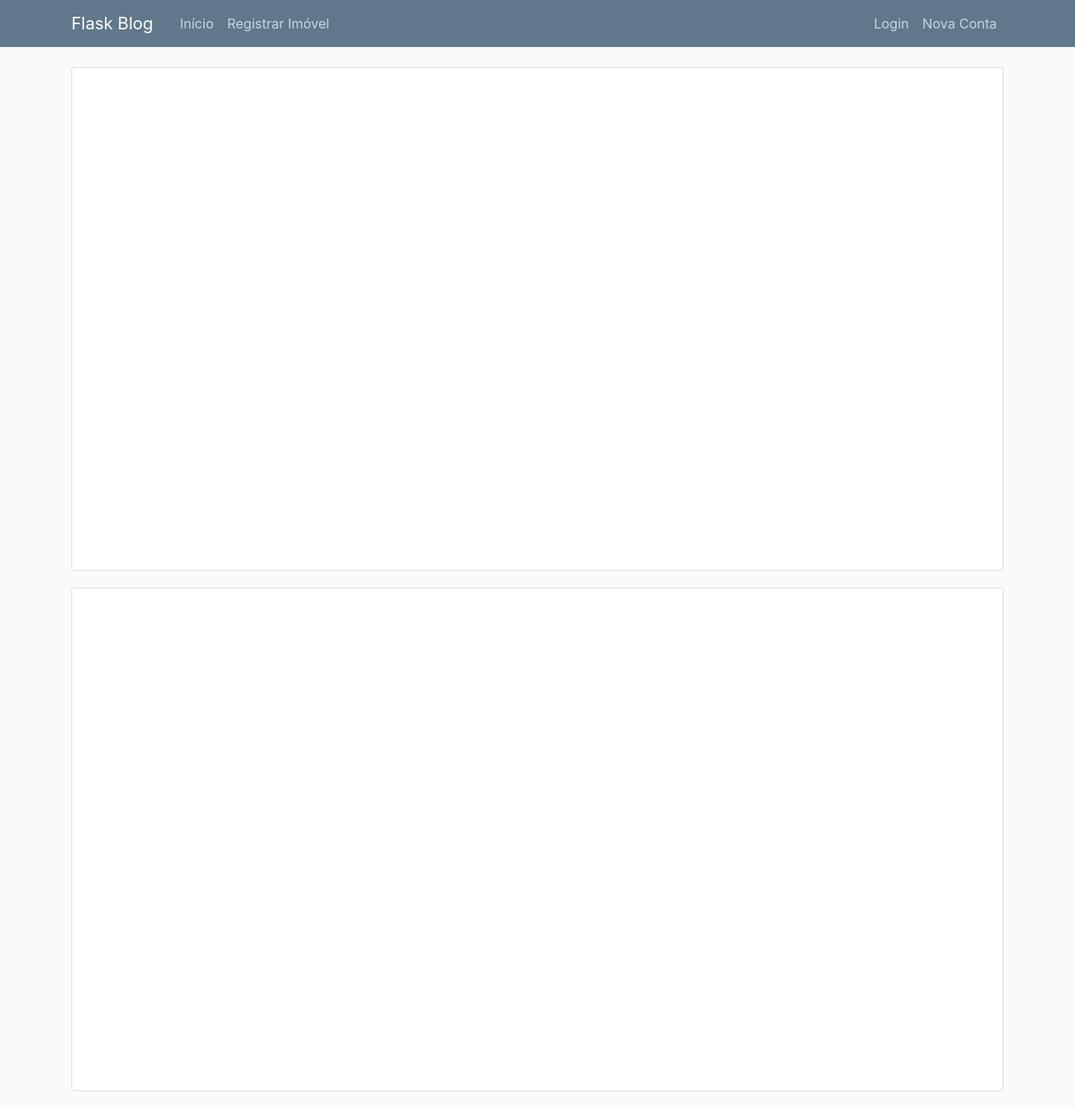
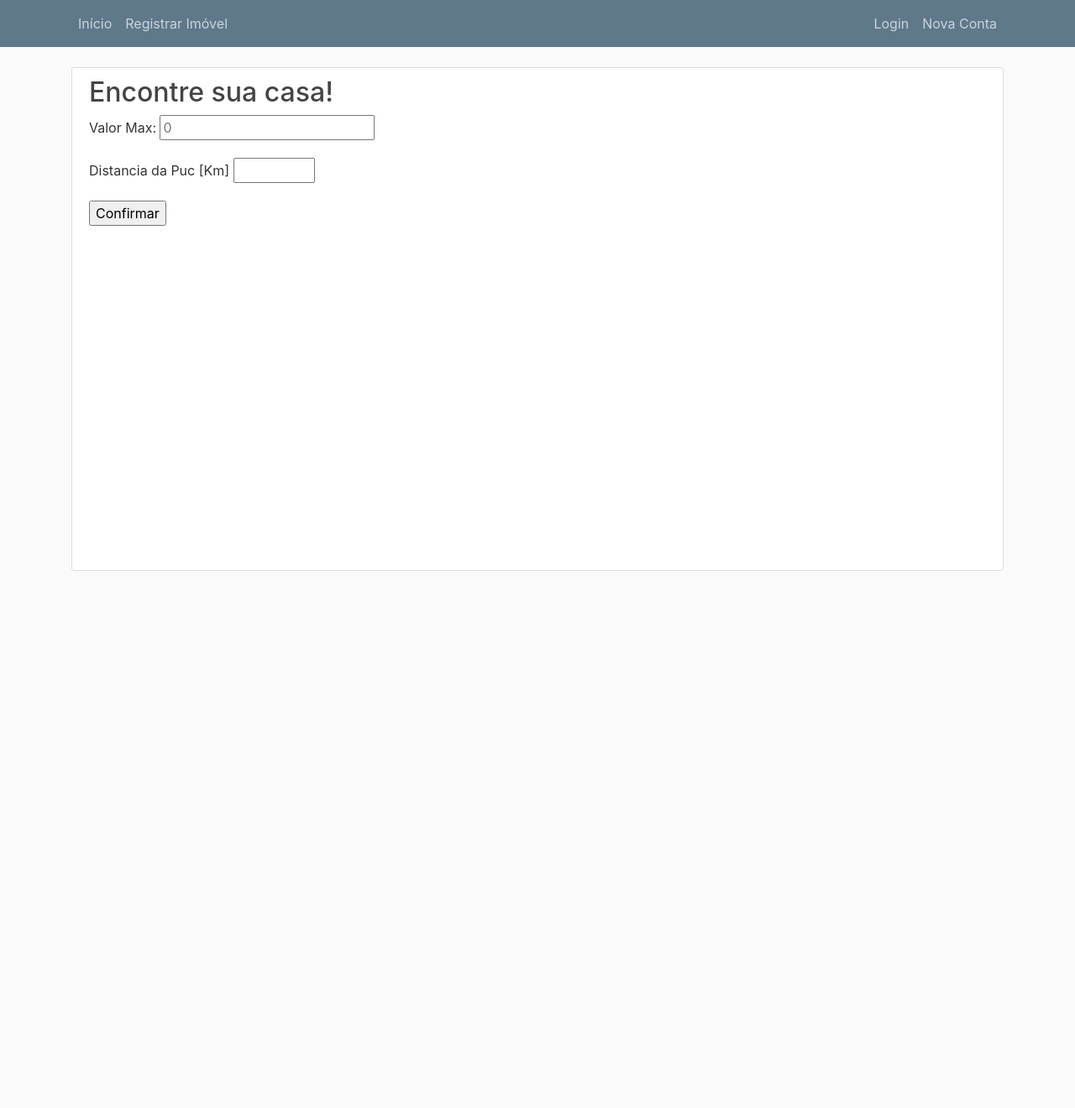
Before and after one commit to brunapcs/INF1410, a Flask app: template templates/map.html in a window 1280 px wide. Shown: the whole page at 84% size. After the commit the page ends 680 px from the top, so only its background shows below. Run offline with Flask 2, Linux system fonts and the light colour scheme; the template is opened without the code that fills it, so the values that code supplies are empty; parts of the project's set-up code (start-up, migrations or seed data) failed here and were passed over; some libraries are stand-ins or nearby versions.

Commit message:
Layout correto

```diff
--- a/app.py
+++ b/app.py
@@ -1,7 +1,6 @@
 from flask import Flask, render_template
 from flask_googlemaps import GoogleMaps, Map
 from home import Home
-from flask_sqlalchemy import SQLAlchemy
 from flask import request, redirect
 import database
 import googlemaps
@@ -33,31 +32,70 @@ def gen_markers(homes):
 
 @app.route("/" ,  methods=['GET', 'POST'])
 def mapview():
+    if request.method == 'POST': ##filtra imoveis disponiveis
+        valor = request.form['valor']
+        raio = request.form['distancia']
 
-    homes = database.get_homes_list()
-    rmarkers = gen_markers(homes)
 
-    mymap = Map(
-        identifier="sndmap",
-        style=(
-            "height:75%;"
-            "width:50%;"
-            "top:100px;"
-            "left:550px;"
-            "position:absolute;"
-            "zIndex:999;"
-        ),
-        lat=-22.978993,
-        lng=-43.233160,
-        markers = rmarkers,
-        zoom="16"
-    )
+        homes = database.get_filtered_home_list(valor, raio)
+        rmarkers = gen_markers(homes)
 
-    return render_template('map.html', sndmap=mymap)
+        circle = {
+            'stroke_color': '#FF00FF',
+            'stroke_opacity': 5.0,
+            'stroke_weight': 7,
+            'fill_color': '#FFFFFF',
+            'fill_opacity': .8,
+            'center': {
+                'lat': -22.978993,
+                'lng': -43.232999
+            },
+            'radius': raio,
+        }
+
+        mymap = Map(
+            identifier="sndmap",
+            style=(
+                "height:75%;"
+                "width:50%;"
+                "top:100px;"
+                "left:550px;"
+                "position:absolute;"
+                "zIndex:999;"
+            ),
+            lat=-22.978993,
+            lng= -43.232999,
+            markers=rmarkers,
+            zoom="16",
+            circles=[circle]
+        )
+
+        return render_template('map.html', sndmap=mymap)
+
+    else:
+        homes = database.get_homes_list()
+        rmarkers = gen_markers(homes)
+
+        mymap = Map(
+            identifier="sndmap",
+            style=(
+                "height:75%;"
+                "width:50%;"
+                "top:100px;"
+                "left:550px;"
+                "position:absolute;"
+                "zIndex:999;"
+            ),
+            lat=-22.978993,
+            lng=-43.233160,
+            markers = rmarkers,
+            zoom="16"
+        )
+        return render_template('map.html', sndmap=mymap)
 
 @app.route("/registrar", methods=['GET', 'POST'])
 def regImoveis():
-    if request.method == 'POST':
+    if request.method == 'POST': ##registra novo ap
         nome = request.form['nome']
         cpf = request.form['cpf']
         tel = request.form['telefone']
@@ -69,6 +107,7 @@ def regImoveis():
         apt = int(request.form['apt'])
         dscp = request.form['descricao']
         tipo = request.form['_type']
+        valor = request.form['valor']
 
         gmaps = googlemaps.Client(key=api_key)
         try:
@@ -80,7 +119,7 @@ def regImoveis():
             print("Unable to get latitude and longitude from address")
             raise (ValueError)
 
-        h = Home(lat, lng, tipo, vagas, dscp, nome, cpf, tel, cep, rua, tipo, num)
+        h = Home(lat, lng, tipo, vagas, dscp, nome, cpf, tel, cep, rua, tipo, num, valor)
         database.insert_data(h)
         return redirect(request.url)
 
--- a/home.py
+++ b/home.py
@@ -2,7 +2,7 @@
 
 class Home:
     def __init__(self, latitude, longitude, _type,
-     vagas, description, nome_dono, cpf_dono, telefone, cep, rua, tipo, numero ,apt=0):
+     vagas, description, nome_dono, cpf_dono, telefone, cep, rua, tipo, numero ,valor, apt=0 ):
         self.lat = latitude
         self.lng = longitude
         self._type = _type
@@ -16,13 +16,13 @@ class Home:
         self.rua = rua
         self.tipo = tipo
         self.numero = numero
-
+        self.valor = valor
 
     def update_vagas(self):
         self.vagas -= 1
         return self.vagas
 
     def get_atts(self):
-        full_description = "<b>" + self.description + "</b><p></p>" + "Tipo: " + self._type + "<p></p>" + "Vagas: " + str(self.vagas) + "<p></p>"
+        full_description = "<b>" + self.description + "</b><p></p>" + "Tipo: " + self._type + "<p></p>" + "Vagas: " + str(self.vagas) + "<p></p>" +  "Valor: " + str(self.valor)
         lst = [self.lat, self.lng, full_description]
         return lst
--- a/static/main.css
+++ b/static/main.css
@@ -22,10 +22,6 @@ h1, h2, h3, h4, h5, h6 {
 
 .site-header .navbar-nav .nav-link.active {
   font-weight: 500;
-}
-.main-map{
-  text-align: center;
-   margin-left: -100px;
 }
 
 .content-section{
--- a/templates/layout.html
+++ b/templates/layout.html
@@ -27,10 +27,7 @@
     <header class="site-header">
       <nav class="navbar navbar-expand-md navbar-dark bg-steel fixed-top">
         <div class="container">
-          <a class="navbar-brand mr-4" href="/">Flask Blog</a>
-          <button class="navbar-toggler" type="button" data-toggle="collapse" data-target="#navbarToggle" aria-controls="navbarToggle" aria-expanded="false" aria-label="Toggle navigation">
-            <span class="navbar-toggler-icon"></span>
-          </button>
+
           <div class="collapse navbar-collapse" id="navbarToggle">
             <div class="navbar-nav mr-auto">
               <a class="nav-item nav-link" href=" {{ url_for('mapview')}} ">Início</a>
@@ -48,20 +45,11 @@
 
     <main role="main" class="container">
           <div class="content-section">
-               <div class="main-map">
-              {% block mapContent %}{% endblock %}
-               </div>
+
+              {% block content %}{% endblock %}
+
           </div>
     </main>
-
-    <div class="container">
-        <div class="content-section">
-                  {% block content %}{% endblock %}
-                </div>
-
-
-        </div>
-
 
 
 
--- a/templates/map.html
+++ b/templates/map.html
@@ -2,9 +2,25 @@
 
     {%block mapHeader %}
         {{sndmap.js}}
- {% endblock %}
+    {% endblock %}
 
 
- {% block mapContent %}
+
+ {% block content %}
+ <form method="POST">
+     <h2>Encontre sua casa!</h2>
+      <div class="form-group">
+                <label for="Valor">Valor Max:</label>
+                <input type="text" id="valor" placeholder="0" name="valor">
+                <p></p>
+
+                  <label for="Distancia">Distancia da Puc [Km] </label>
+                    <input type="number" id="distancia" min="1" max="200" name="distancia">
+                <p></p>
+           <input type="submit" value="Confirmar">
+      </div>
+
+ </form>
+
  {{sndmap.html}}
  {% endblock %}
--- a/templates/regImovel.html
+++ b/templates/regImovel.html
@@ -1,7 +1,7 @@
 {% extends "layout.html" %}
 {% block content %}
     <div class="section">
-        <h1> Registro de Novo Imóvel para Aluguel </h1>
+        <h1> Registro de Novo Imóvel</h1>
 
         <form method="POST">
             <div class="form-group">
@@ -63,7 +63,10 @@
               <input type="text" id="apt" rows="1" cols="5" style="resize:none;" name="apt" placeholder="1001">
 
             <p></p>
+                 <label for="valor">Valor aluguel:</label> <t></t>
+                 <input type="text" id="valor" rows="1" cols="5" style="resize:none;" name="valor" placeholder="1000">
 
+            <p></p>
               <label for="descricao">Descrição do Imóvel:</label> <p></p>
               <textarea rows="4" cols="50" name="descricao" placeholder="Apartamento muito legal"></textarea><p></p>
             <input type="submit" value="Confirmar">
```
Also changed, not shown: database.py (+25 -6 lines), data.db, 1 other file.
